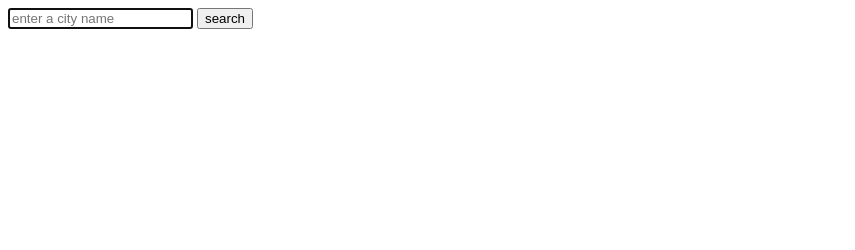
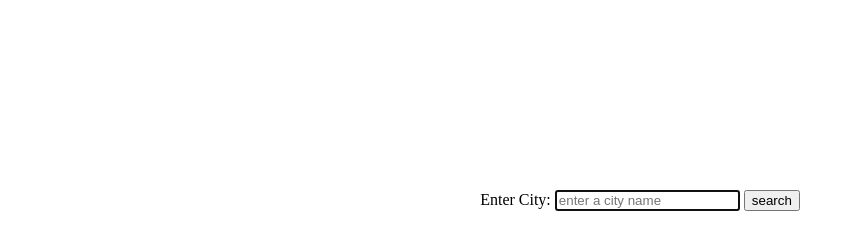
Before and after one commit to creativeapurba/weather-backend, a website: page index.html in a window 1280 px wide. Shown: the whole page, without its empty margins (0-855 px from the left). Drawn offline with Linux system fonts and the light colour scheme.

Commit message:
Basic Style added on HTML

```diff
--- a/index.html
+++ b/index.html
@@ -7,7 +7,8 @@
     <title>Document</title>
 </head>
 <body>
-    <form action="" method="post">
+    <form action="" method="post" style="text-align: center; margin-top: 15%;">
+        <label for="city_name">Enter City: </label>
         <input type="text" name="city_name" placeholder="enter a city name" autofocus>
         <button type="submit">search</button>
     </form>
```
